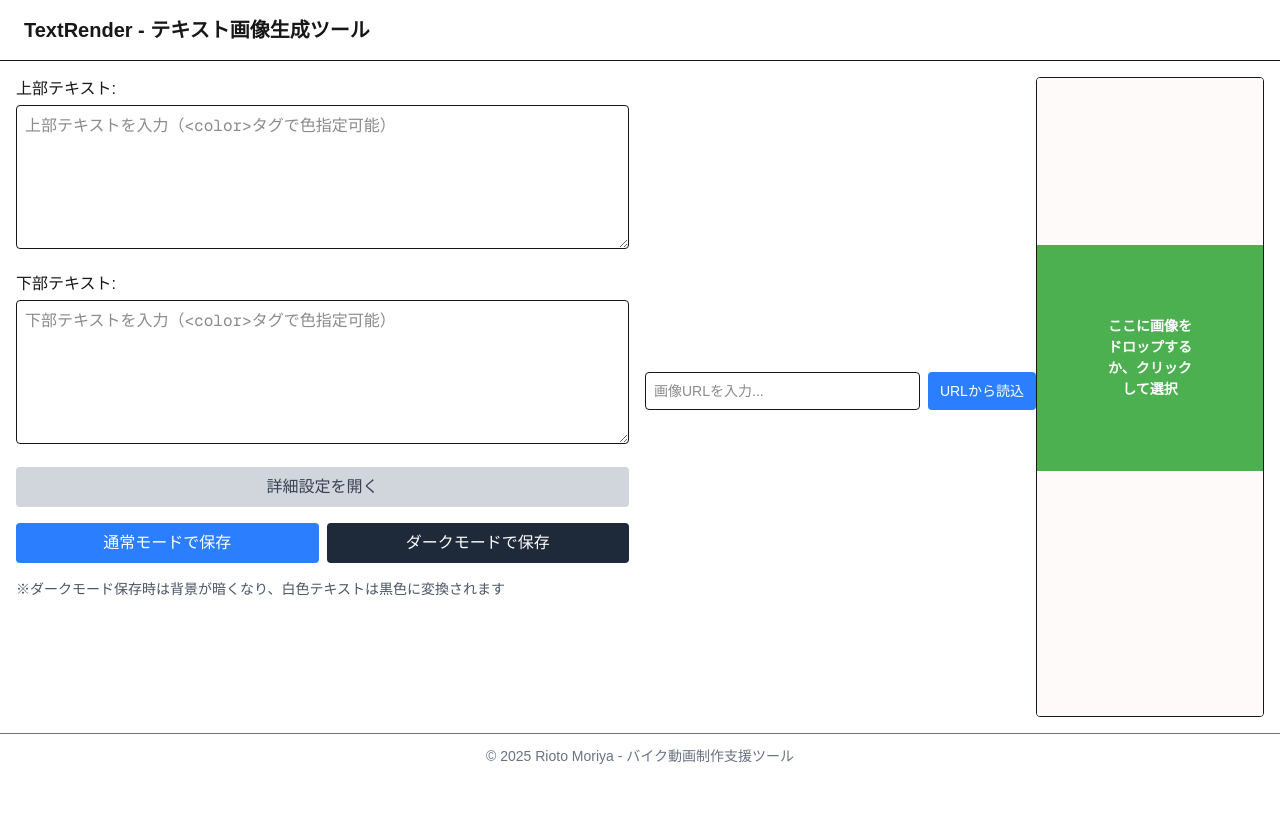
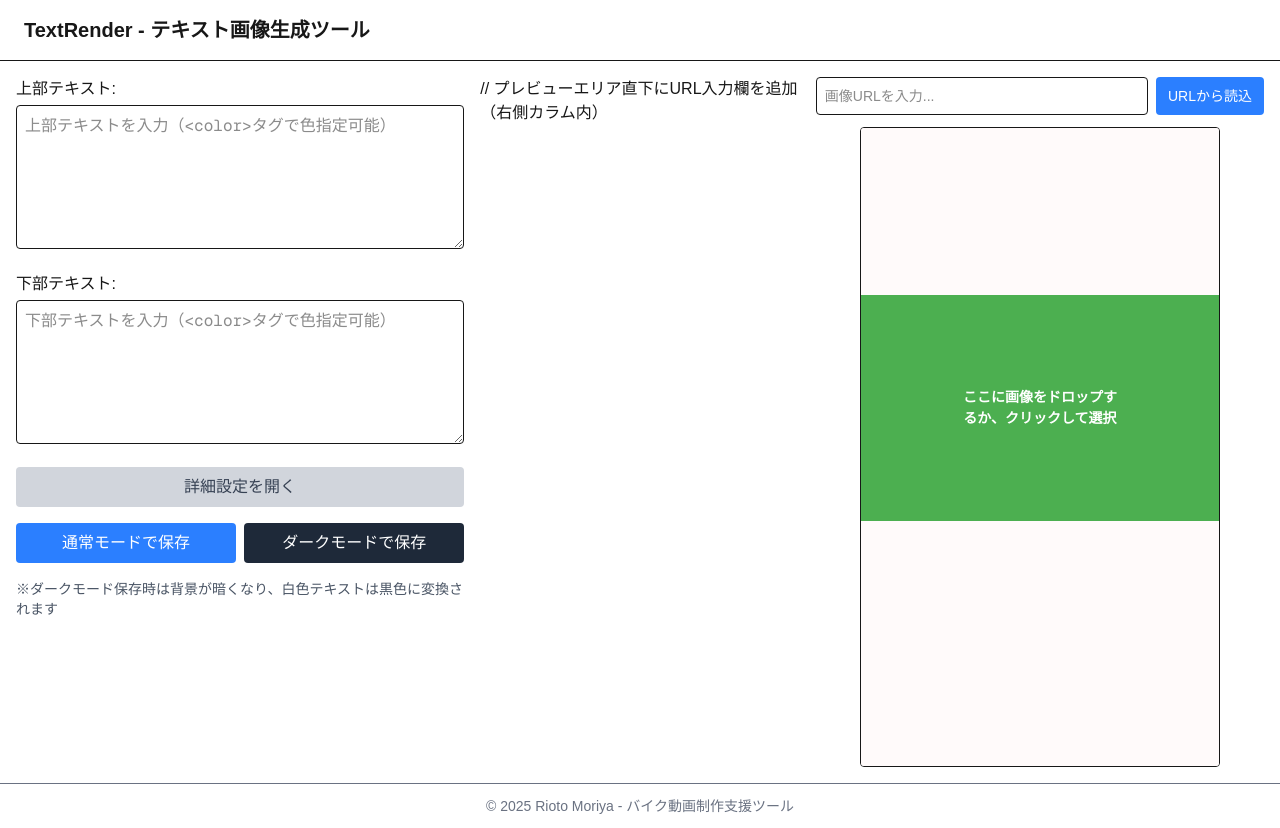
Before and after one commit to Rioto3/TextRender, a Next.js app: page /components/HtmlToImageTool in a window 1280 px wide. Before the commit the page ends 800 px from the top, so only its background shows below. Built offline with nearby package versions, Linux system fonts and the light colour scheme.

Commit message:
Update page.js

```diff
--- a/src/app/components/HtmlToImageTool/page.js
+++ b/src/app/components/HtmlToImageTool/page.js
@@ -801,8 +801,13 @@ const convertSimpleMarkupToHtml = (text, darkMode = false) => {
     </div>
         </div>
       </div>
-      <div className="w-full md:w-1/2 flex items-center justify-center mt-4 md:mt-0">
 
+
+
+
+
+// プレビューエリア直下にURL入力欄を追加（右側カラム内）
+<div className="w-full md:w-1/2 flex flex-col items-center justify-center mt-4 md:mt-0">
   {/* URL入力欄 - プレビューの上に配置 */}
   <div className="w-full mb-3">
     <div className="flex gap-2">
@@ -822,7 +827,7 @@ const convertSimpleMarkupToHtml = (text, darkMode = false) => {
     </div>
   </div>
 
-
+  {/* プレビューエリア */}
   <div
     className="border rounded overflow-hidden"
     style={{
@@ -831,7 +836,7 @@ const convertSimpleMarkupToHtml = (text, darkMode = false) => {
       maxWidth: "100%",
       aspectRatio: "9 / 16",
       position: "relative",
-            backgroundColor: "#FFFAFA" // snow色の背景
+      backgroundColor: "#FFFAFA"
     }}
   >
     <MobilArea textRate={textRate} />
```
Lines whose indentation alone changed are shown as unchanged.
